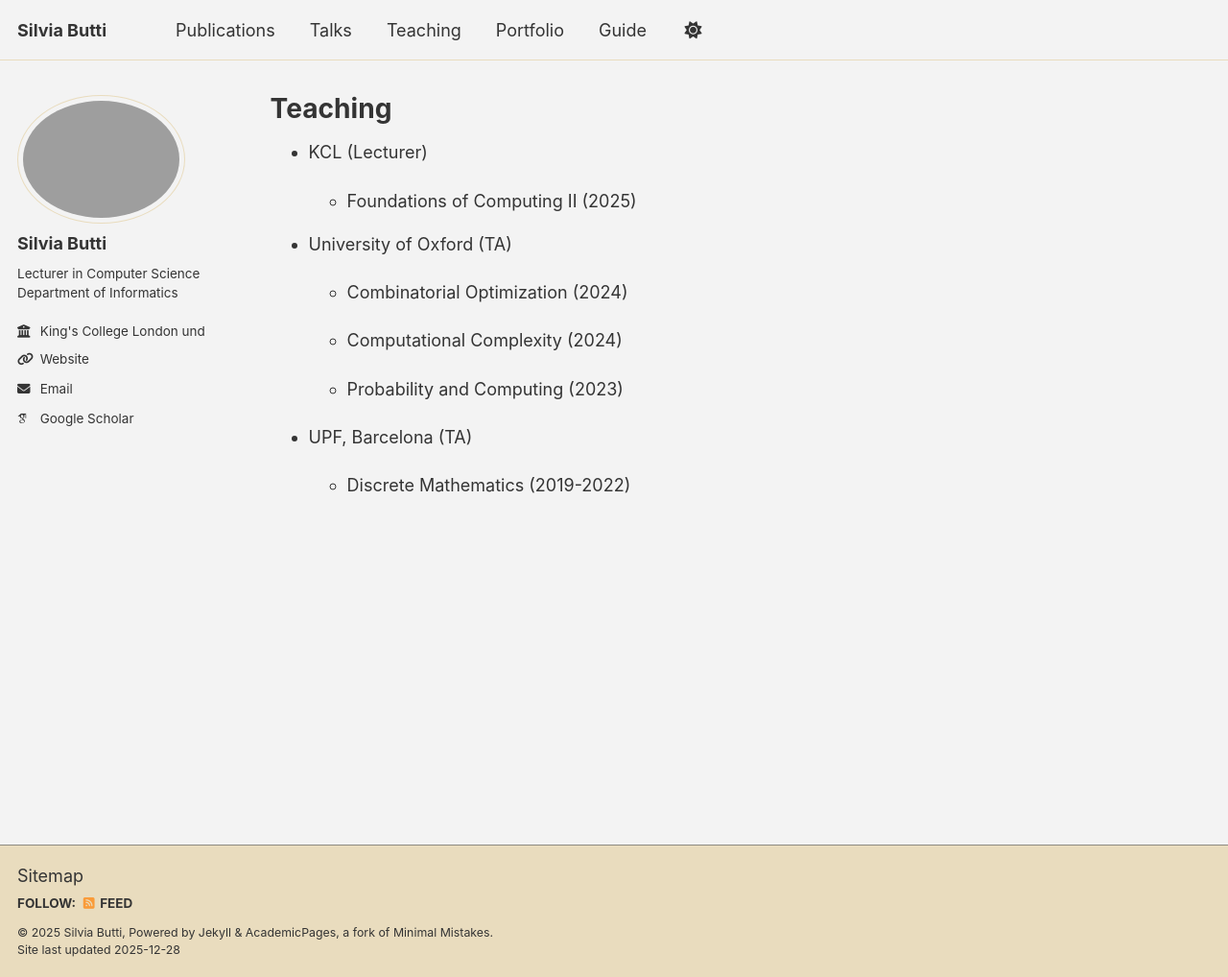
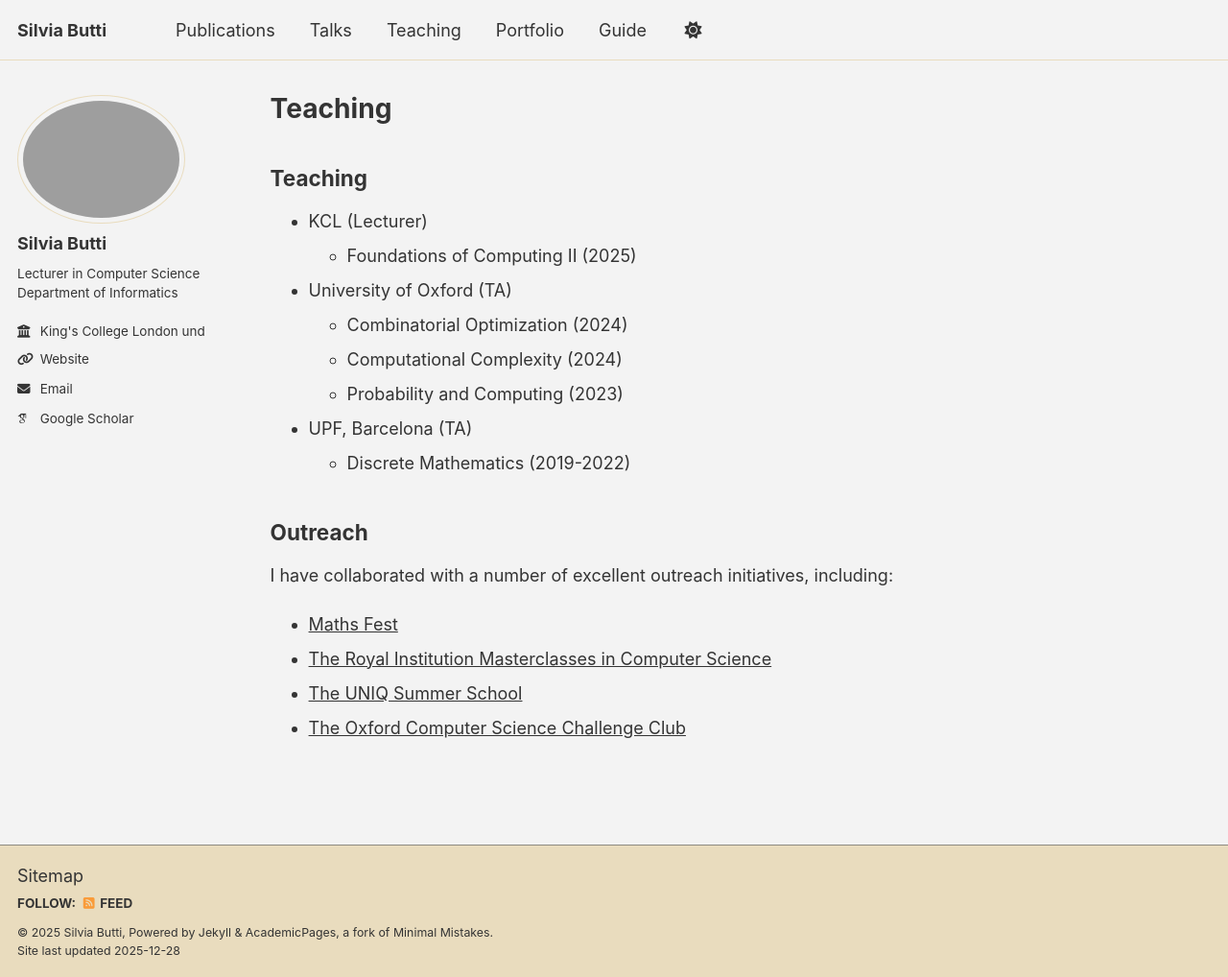
Before and after one commit to silviabutti/silviabutti.github.io, a Jekyll site: the page built from _pages/teaching.md, in a window 1280 px wide and 1018 px high. Shown: the whole window at 96% size. Built offline with Jekyll 4.4.1, drawn with Linux system fonts in a browser that asks for light colours; some web fonts are replaced; a script bundle is joined from its source files by our own code; library files that are not in the unit come from our copies; our own code applies the rules of GitHub Pages for plain Markdown files.

Commit message:
Update teaching.md

```diff
--- a/_pages/teaching.md
+++ b/_pages/teaching.md
@@ -1,22 +1,28 @@
 ---
 layout: archive
-title: "Teaching"
+title: # "Teaching"
 permalink: /teaching/
 author_profile: true
 ---
 
+## Teaching
+
 * KCL (Lecturer)
-
     * Foundations of Computing II (2025)
 
 * University of Oxford (TA)
-
     * Combinatorial Optimization (2024)
-
     * Computational Complexity (2024)
-
     * Probability and Computing (2023)
 
 * UPF, Barcelona (TA)
+    * Discrete Mathematics (2019-2022)
 
-    * Discrete Mathematics (2019-2022)
+## Outreach
+
+I have collaborated with a number of excellent outreach initiatives, including:
+
+* [Maths Fest](https://maths-fest.com/)
+* [The Royal Institution Masterclasses in Computer Science](https://www.rigb.org)
+* [The UNIQ Summer School](https://www.uniq.ox.ac.uk)
+* [The Oxford Computer Science Challenge Club](https://www.cs.ox.ac.uk)
```
